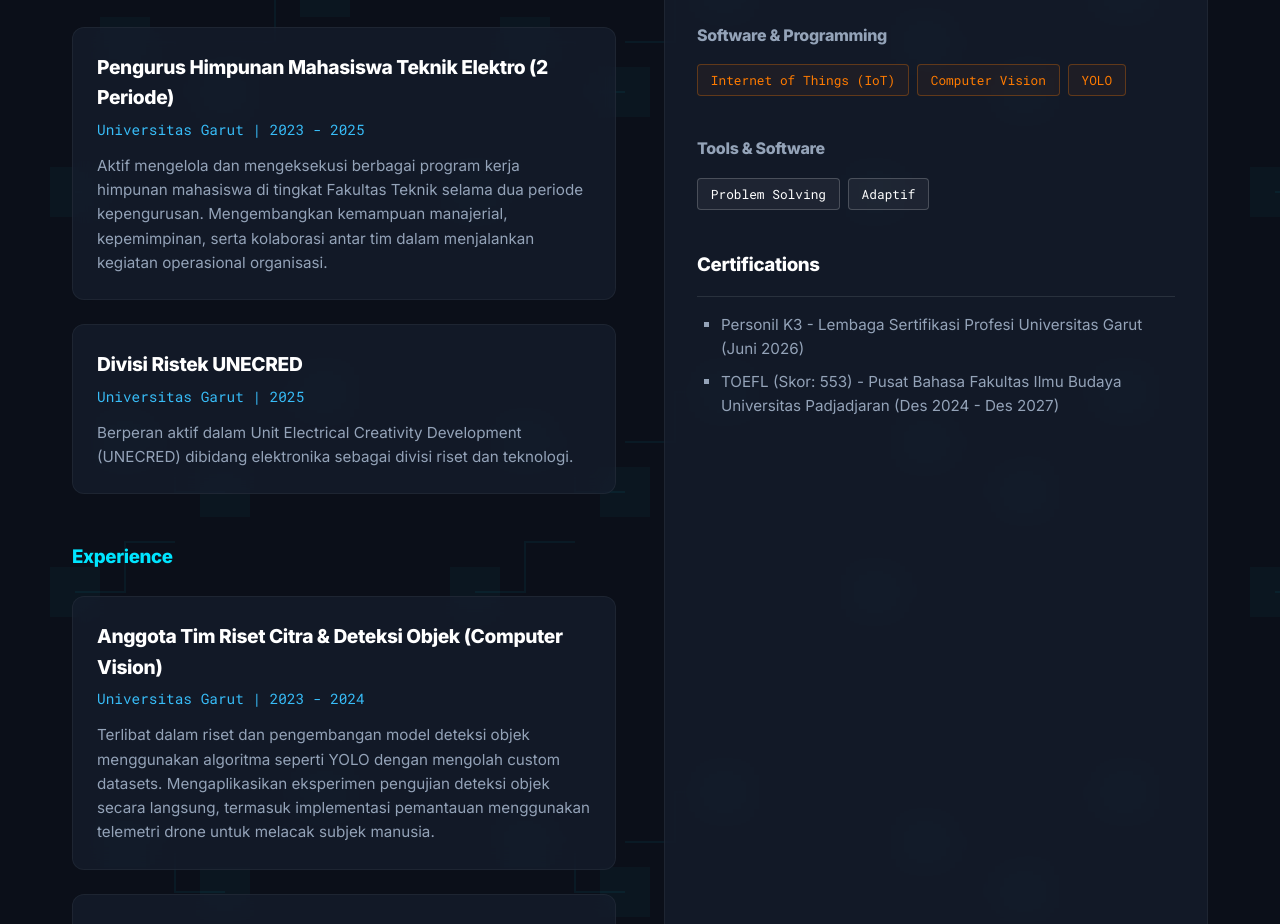
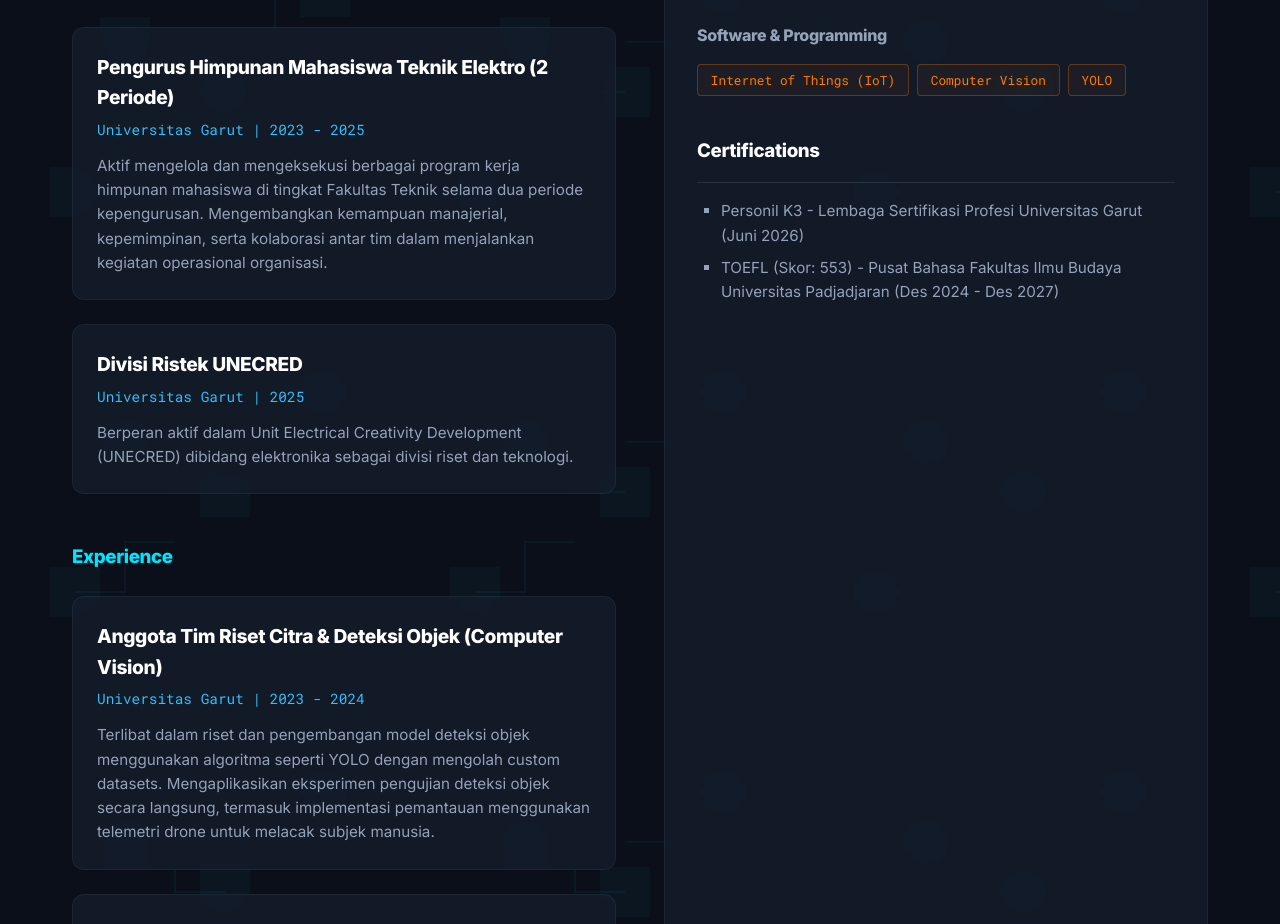
Before and after one commit to Xisdev/portofolio, a React (Vite) app: page / in a window 1280 px wide. Shown: the part 1283-2207 px from the top of the page. Built offline with nearby package versions, Linux system fonts and the light colour scheme.

Commit message:
Remove tools and software section

```diff
--- a/src/App.jsx
+++ b/src/App.jsx
@@ -121,14 +121,7 @@ const About = () => {
               </div>
             </div>
 
-            <div>
-              <h4 style={{ marginBottom: '1rem', color: 'var(--text-secondary)' }}>Tools & Software</h4>
-              <div>
-                {portfolioData.skills.tools.map((skill, i) => (
-                  <span key={i} className="tech-tag" style={{ borderColor: 'rgba(255,255,255,0.2)', color: '#fff', background: 'rgba(255,255,255,0.05)' }}>{skill}</span>
-                ))}
-              </div>
-            </div>
+
 
             <h3 style={{ marginTop: '2rem', marginBottom: '1rem', borderBottom: '1px solid rgba(255,255,255,0.1)', paddingBottom: '1rem' }}>Certifications</h3>
             <ul style={{ listStyleType: 'square', paddingLeft: '1.5rem', color: 'var(--text-secondary)', fontSize: '0.95rem' }}>
--- a/src/data.js
+++ b/src/data.js
@@ -32,10 +32,6 @@ export const portfolioData = {
       "Internet of Things (IoT)",
       "Computer Vision",
       "YOLO"
-    ],
-    tools: [
-      "Problem Solving",
-      "Adaptif"
     ]
   },
 
```
